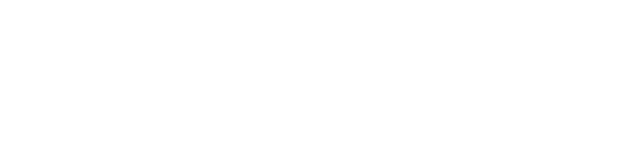
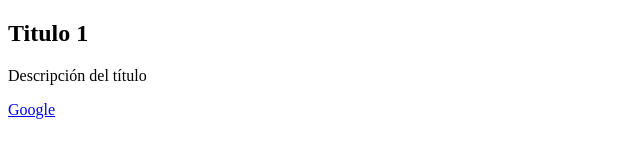
Before and after one commit to festorazzivalentin/test-git-github, a plain HTML site: page index.html in a window 1280 px wide. Shown: the whole page, without its empty margins (0-640 px from the left). Drawn offline with Linux system fonts and the light colour scheme.

Commit message:
Inicio del Nav

```diff
--- a/index.html
+++ b/index.html
@@ -3,9 +3,15 @@
 <head>
     <meta charset="UTF-8">
     <meta name="viewport" content="width=device-width, initial-scale=1.0">
-    <title>Document</title>
+    <title>Pagína web</title>
 </head>
 <body>
-
+    <header>
+        <nav>
+            <h1>Titulo 1</h1>
+            <p>Descripción del título</p>
+            <a href="www.google.com">Google</a>
+        </nav>
+    </header>
 </body>
 </html>
```
